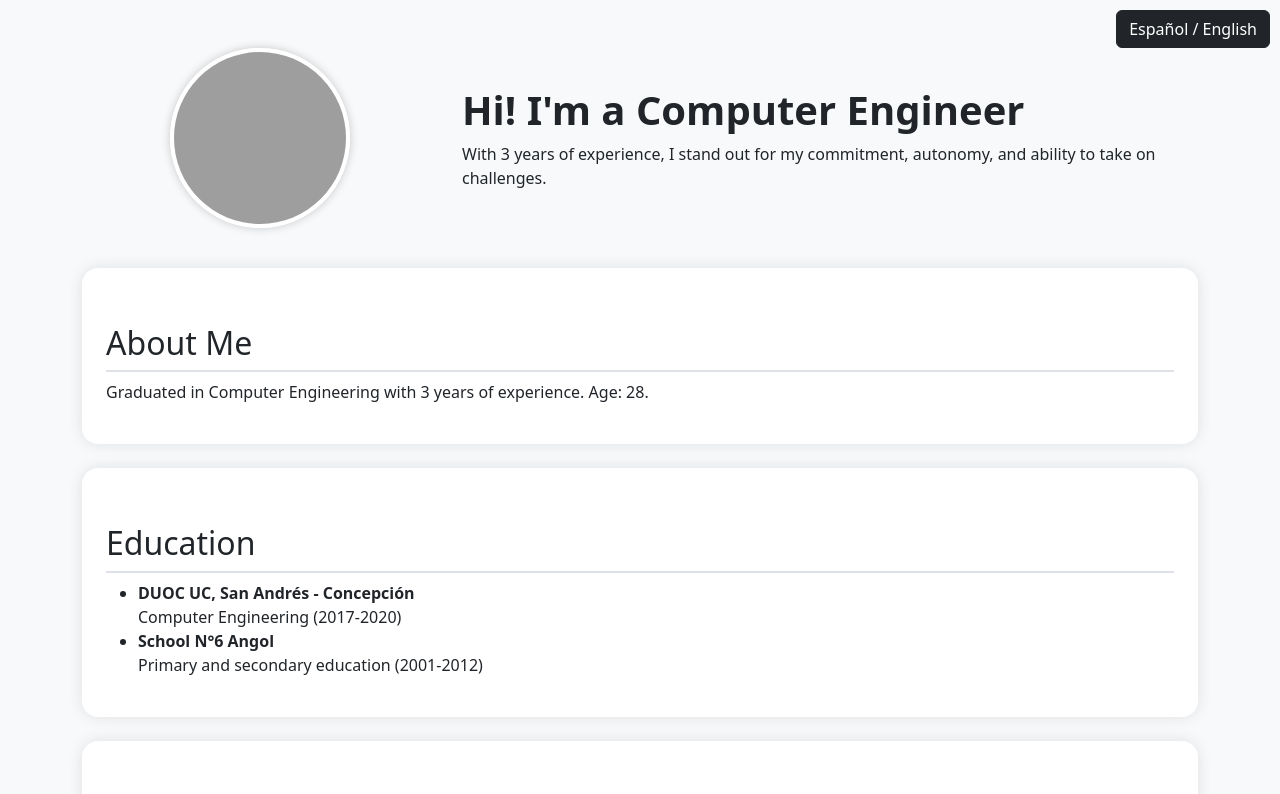
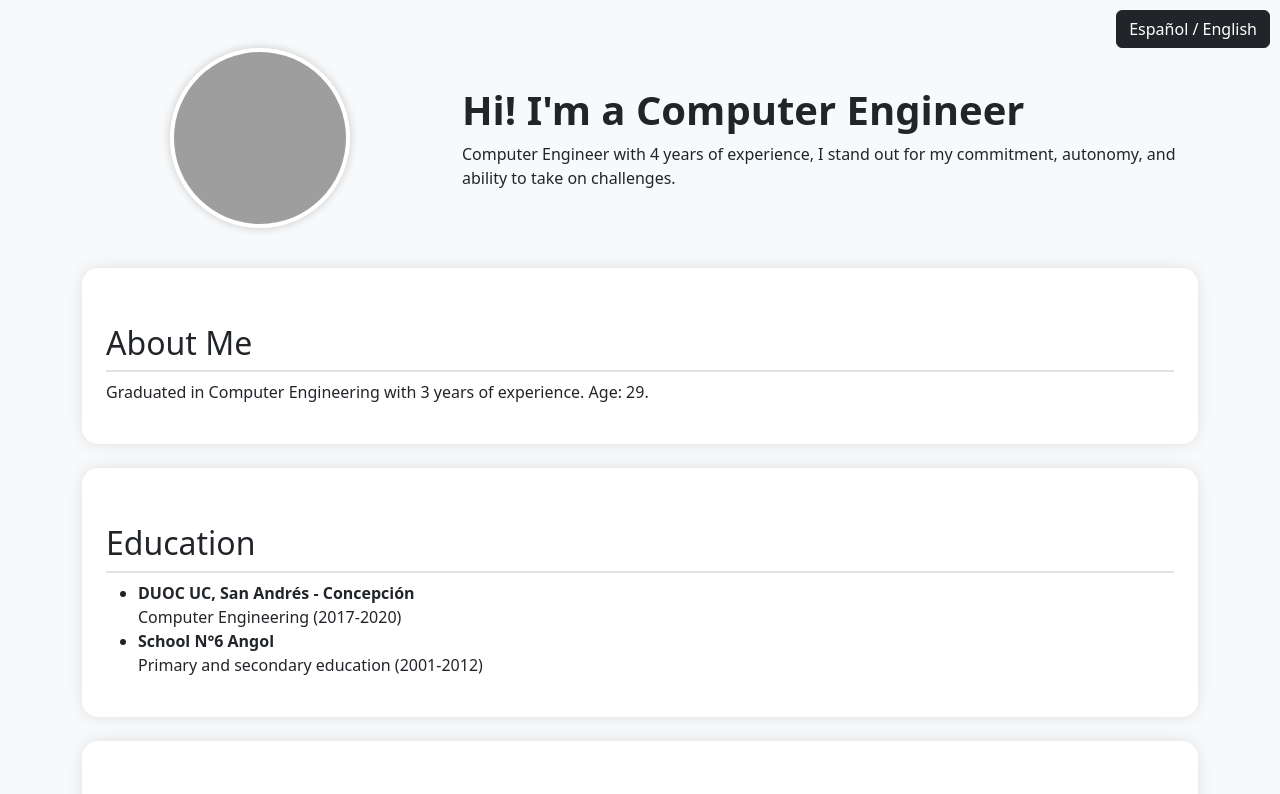
Before and after one commit to rodaravena9/portfolio, a plain HTML site: page index.html in a window 1280 px wide. Shown: the top 794 px of the page. Drawn offline with nearby package versions, Linux system fonts and the light colour scheme; grey boxes are pictures that could not be loaded.

Commit message:
Update index.html

```diff
--- a/index.html
+++ b/index.html
@@ -25,9 +25,9 @@
       <img src="perfil.png" alt="Mi Foto" class="profile-img mb-3">
     </div>
     <div class="col-md-8">
-      <h1 class="fw-bold" data-es="¡Hola! Soy Ingeniero Informático" data-en="Hi! I'm a Computer Engineer"></h1>
-      <p data-es="Con 3 años de experiencia, me destaco por mi compromiso, autonomía y capacidad para asumir desafíos."
-         data-en="With 3 years of experience, I stand out for my commitment, autonomy, and ability to take on challenges."></p>
+      <h1 class="fw-bold" data-es="¡Hola! Soy Rodrigo Aravena" data-en="Hi! I'm a Computer Engineer"></h1>
+      <p data-es="Ingeniero Informático con 4 años de experiencia, me destaco por mi compromiso, autonomía y capacidad para asumir desafíos."
+         data-en="Computer Engineer with 4 years of experience, I stand out for my commitment, autonomy, and ability to take on challenges."></p>
     </div>
   </div>
 
@@ -35,7 +35,7 @@
   <div class="card p-4 mb-4">
     <h2 data-es="Sobre Mí" data-en="About Me"></h2>
     <p data-es="Titulado de Ingeniería informática con 3 años de experiencia en el mundo laboral. Edad: 28 años."
-       data-en="Graduated in Computer Engineering with 3 years of experience. Age: 28."></p>
+       data-en="Graduated in Computer Engineering with 3 years of experience. Age: 29."></p>
   </div>
 
   <!-- EDUCACIÓN -->
```
